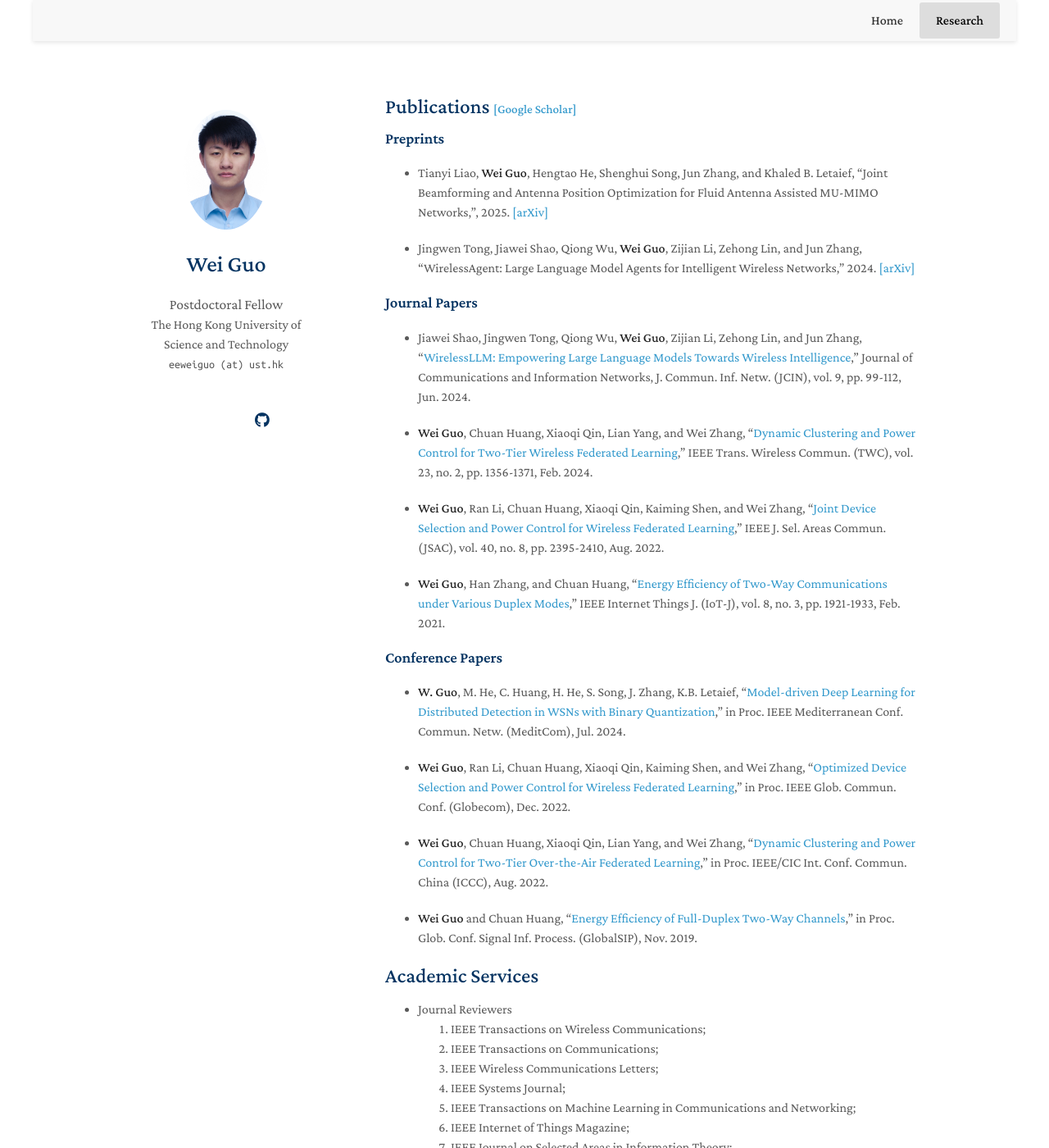
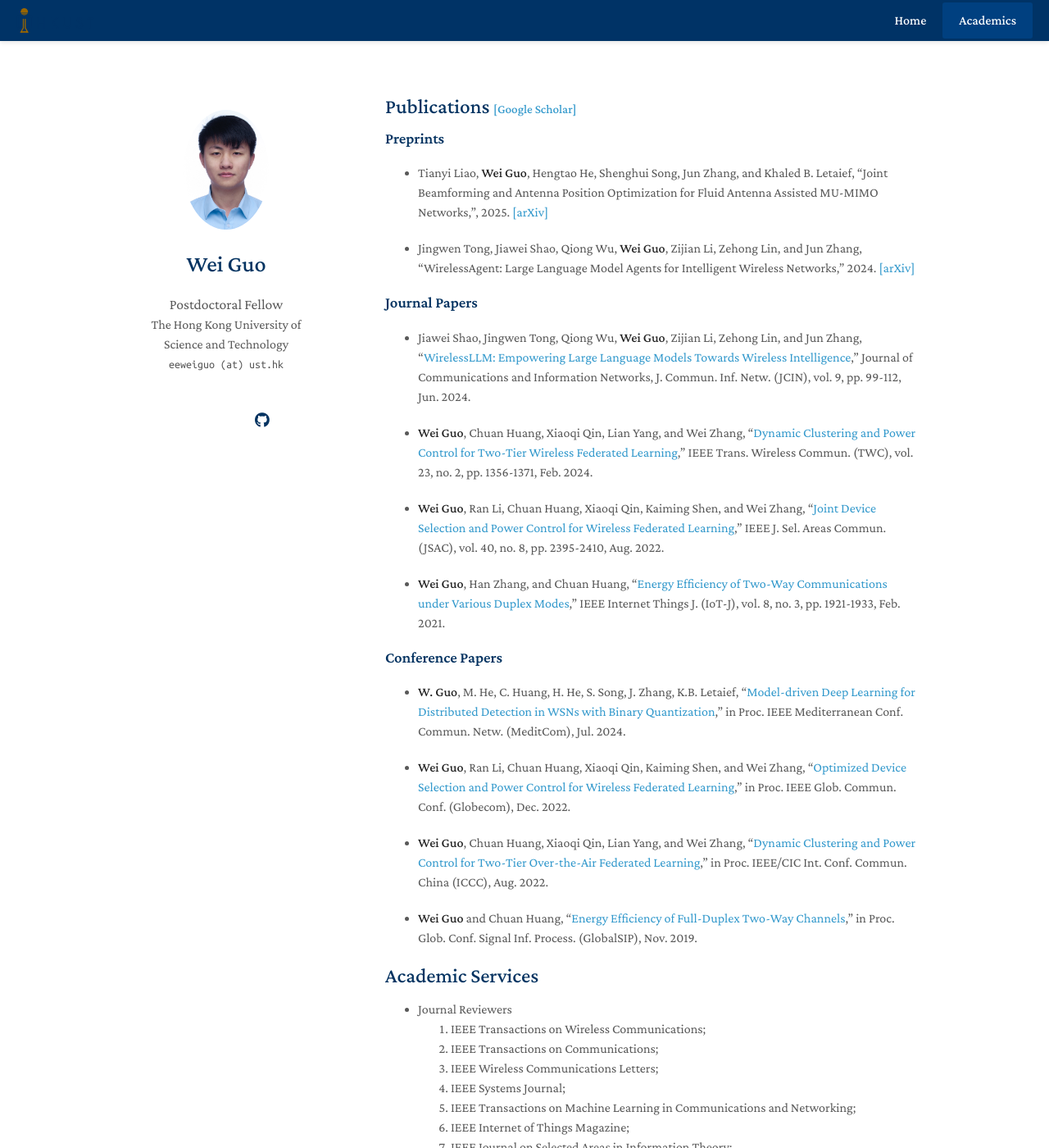
Before and after one commit to weiiguo/weiiguo.github.io, a Jekyll site: the page built from academics.md, in a window 1280 px wide and 1400 px high. Shown: the whole window at 82% size. Built offline with Jekyll 4.4.1, drawn with Linux system fonts in a browser that asks for light colours; a style sheet for code colours, icons or effects is not loaded.

Commit message:
Update Navigation

```diff
--- a/_data/navigation.yml
+++ b/_data/navigation.yml
@@ -5,5 +5,5 @@
 main:
   - name: Home
     url: /
-  - name: Research
-    url: /research.html
+  - name: Academics
+    url: /academics.html
--- a/_includes/navigation.html
+++ b/_includes/navigation.html
@@ -1,7 +1,9 @@
 <nav class="site-nav">
   <div class="nav-container">
     <div class="nav-logo">
-      <!-- 移除标题 -->
+      <a href="{{ '/' | relative_url }}">
+        <img src="{{ '/assets/img/UST.png' | relative_url }}" alt="UST Logo" class="nav-logo-img">
+      </a>
     </div>
     <div class="nav-toggle" id="navToggle">
       <span></span>
--- a/research.md
+++ b/academics.md
@@ -1,6 +1,6 @@
 ---
 layout: homepage
-title: Research
+title: Academics
 ---
 
 ## Publications <a href="https://scholar.google.com/citations?user=4dFwT-4AAAAJ" style="font-size: 0.6em;">[Google Scholar]</a>
--- a/assets/css/navigation.css
+++ b/assets/css/navigation.css
@@ -6,18 +6,17 @@
   left: 0;
   z-index: 1000;
   margin-bottom: 0;
+  background-color: #003366; /* Pantone 295 */
 }
 
 .nav-container {
   display: flex;
   justify-content: space-between;
   align-items: center;
-  background-color: #f8f8f8;
   padding: 0 20px;
   box-shadow: 0 2px 5px rgba(0, 0, 0, 0.1);
   width: 100%;
   box-sizing: border-box;
-  max-width: 1200px;
   margin: 0 auto;
   height: 50px; /* 桌面版高度 */
 }
@@ -25,12 +24,21 @@
 .nav-logo {
   font-weight: 600;
   font-size: 1.2rem;
-  width: 40px;
+  display: flex;
+  align-items: center;
+}
+
+.nav-logo-img {
+  height: 30px;
+  width: auto;
+  margin-right: 10px;
 }
 
 .nav-logo a {
   text-decoration: none;
-  color: #333;
+  color: #fff;
+  display: flex;
+  align-items: center;
 }
 
 .nav-links {
@@ -50,20 +58,20 @@
   display: block;
   padding: 10px 20px;
   text-decoration: none;
-  color: #333;
+  color: #fff;
   font-weight: 500;
   transition: color 0.3s, background-color 0.3s;
   border-radius: 3px;
 }
 
 .nav-link:hover {
-  background-color: #e9e9e9;
-  color: #000;
+  background-color: #004080;
+  color: #fff;
 }
 
 .nav-link.active {
-  background-color: #ddd;
-  color: #000;
+  background-color: #004080;
+  color: #fff;
 }
 
 /* 汉堡菜单按钮 - 尺寸缩小 */
@@ -80,7 +88,7 @@
   display: block;
   height: 2px; /* 线条高度 */
   width: 100%;
-  background-color: #333;
+  background-color: #fff;
   position: absolute;
   left: 0;
   transition: all 0.3s ease;
@@ -120,30 +128,30 @@
 /* 夜间模式样式 */
 @media (prefers-color-scheme: dark) {
   .nav-container {
-    background-color: #2a2a2a;
+    background-color: #003366; /* Keep the same blue in dark mode */
     box-shadow: 0 2px 5px rgba(0, 0, 0, 0.3);
   }
 
   .nav-logo a {
-    color: #ddd;
+    color: #fff;
   }
 
   .nav-link {
-    color: #ddd;
+    color: #fff;
   }
 
   .nav-link:hover {
-    background-color: #3a3a3a;
+    background-color: #004080;
     color: #fff;
   }
 
   .nav-link.active {
-    background-color: #3a3a3a;
+    background-color: #004080;
     color: #fff;
   }
 
   .nav-toggle span {
-    background-color: #ddd;
+    background-color: #fff;
   }
 }
 
@@ -186,7 +194,7 @@
     top: 40px; /* 与移动端导航栏高度一致 */
     left: 0;
     width: 100%;
-    background-color: #f8f8f8;
+    background-color: #003366;
     box-shadow: 0 5px 5px rgba(0, 0, 0, 0.1);
     max-height: 0;
     overflow: hidden;
@@ -217,7 +225,7 @@
 
   @media (prefers-color-scheme: dark) {
     .nav-links {
-      background-color: #2a2a2a;
+      background-color: #003366;
     }
 
     .nav-item {
```
Also changed, not shown: assets/img/UST.png (added).
